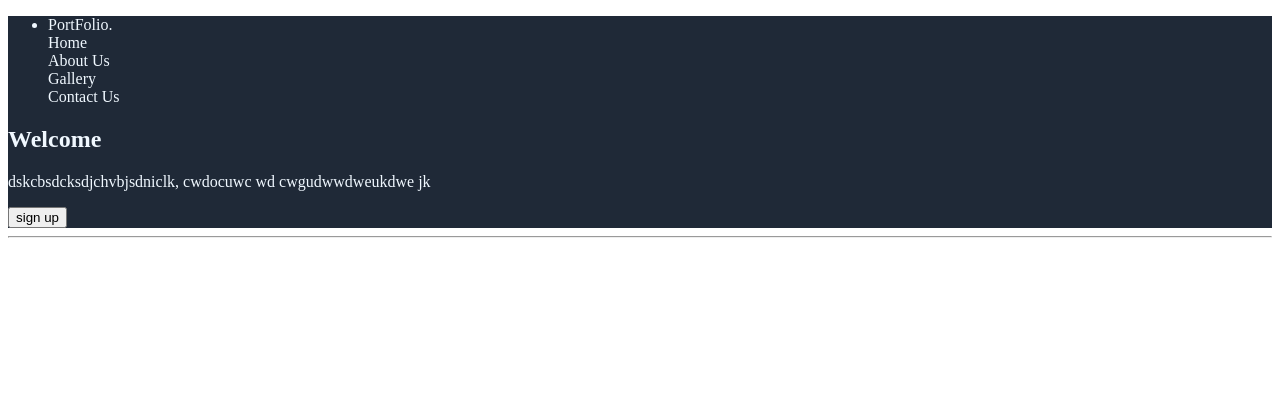
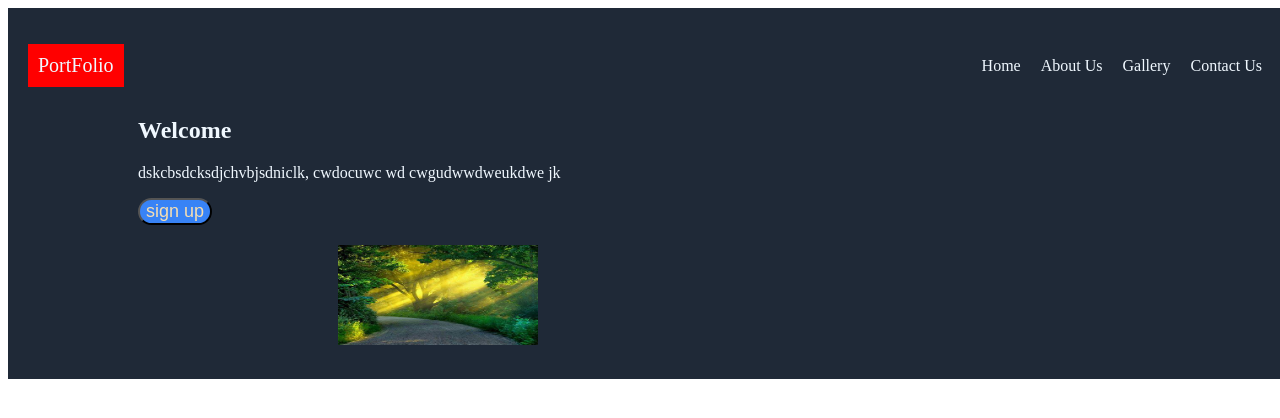
Before and after one commit to Abdi21x/portfolio, a plain HTML site: page index.html in a window 1280 px wide. Drawn offline with Linux system fonts and the light colour scheme.

Commit message:
fixed the nav

```diff
--- a/index.html
+++ b/index.html
@@ -9,19 +9,19 @@
 <body>
     <section>
         <div class = "navbar">
-            <ul class ="navlist">
-                <li>PortFolio.</li>
-                <li class = "navs">Home</li>
-                <li class = "navs">About Us</li>
-                <li class = "navs">Gallery</li>
-                <li class = "navs">Contact Us</li>
+            <ul>
+                <li class = "portFolio">PortFolio</li>
+                <li>Home</li>
+                <li>About Us</li>
+                <li>Gallery</li>
+                <li>Contact Us</li>
             </ul>
-            <h1>Welcome</h1>
+            <h1 class="first">Welcome</h1>
             <p>dskcbsdcksdjchvbjsdniclk, cwdocuwc wd cwgudwwdweukdwe jk</p>
             <button type="" class="sign-up">sign up</button>
+            <img src="port.jpeg" alt="port" class="portt">
         </div>
     </section>
-    <hr>
 
 </body>
 </html>
--- a/styles.css
+++ b/styles.css
@@ -1,11 +1,48 @@
 .navbar {
     background-color: #1f2937;
     color: aliceblue;
+    width: 100%;
+    padding: 10px;
+
 }
-.navlist .navs {
+.portFolio {
+    margin-right: auto;
+    font-size: 20px;
+    background-color: red;
+
+}
+ul {
     display: flex;
-    justify-content: space-between;
+    padding: 10px;
+    list-style: none;
+    align-items: center;
+
+
 }
-.portfolio {
-    font-size: bold;
+.first  {
+    margin-left: 120px;
 }
+p {
+    margin-left: 120px;
+}
+li {
+    padding: 10px;
+   justify-content: space-between;
+}
+img {
+    width: 200px;
+    height: 100px;
+    display: inline-flex;
+    padding: 20px;
+    margin-left: 300px;
+    align-self: center;
+}
+button {
+    margin-top: 2px;
+    display: block;
+    background-color: #3883f6;
+    color: wheat;
+    font-size: large;
+    border-radius: 2vh;
+    margin-left: 120px;
+}
```
Also changed, not shown: port.jpeg (added).
